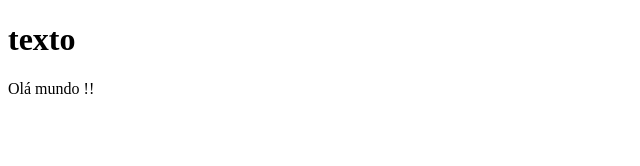
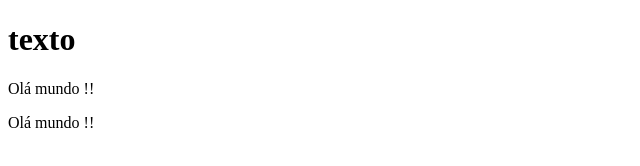
Before and after one commit to jessicaborges15/site3, a plain HTML site: page index.html in a window 1280 px wide. Shown: the whole page, without its empty margins (0-640 px from the left). Drawn offline with Linux system fonts and the light colour scheme.

Commit message:
meu segundo commit

```diff
--- a/index.html
+++ b/index.html
@@ -10,5 +10,6 @@
 <body>
     <h1>texto</h1>
     <p>Olá mundo !!</p>
+    <p>Olá mundo !!</p>
 </body>
 </html>
```
